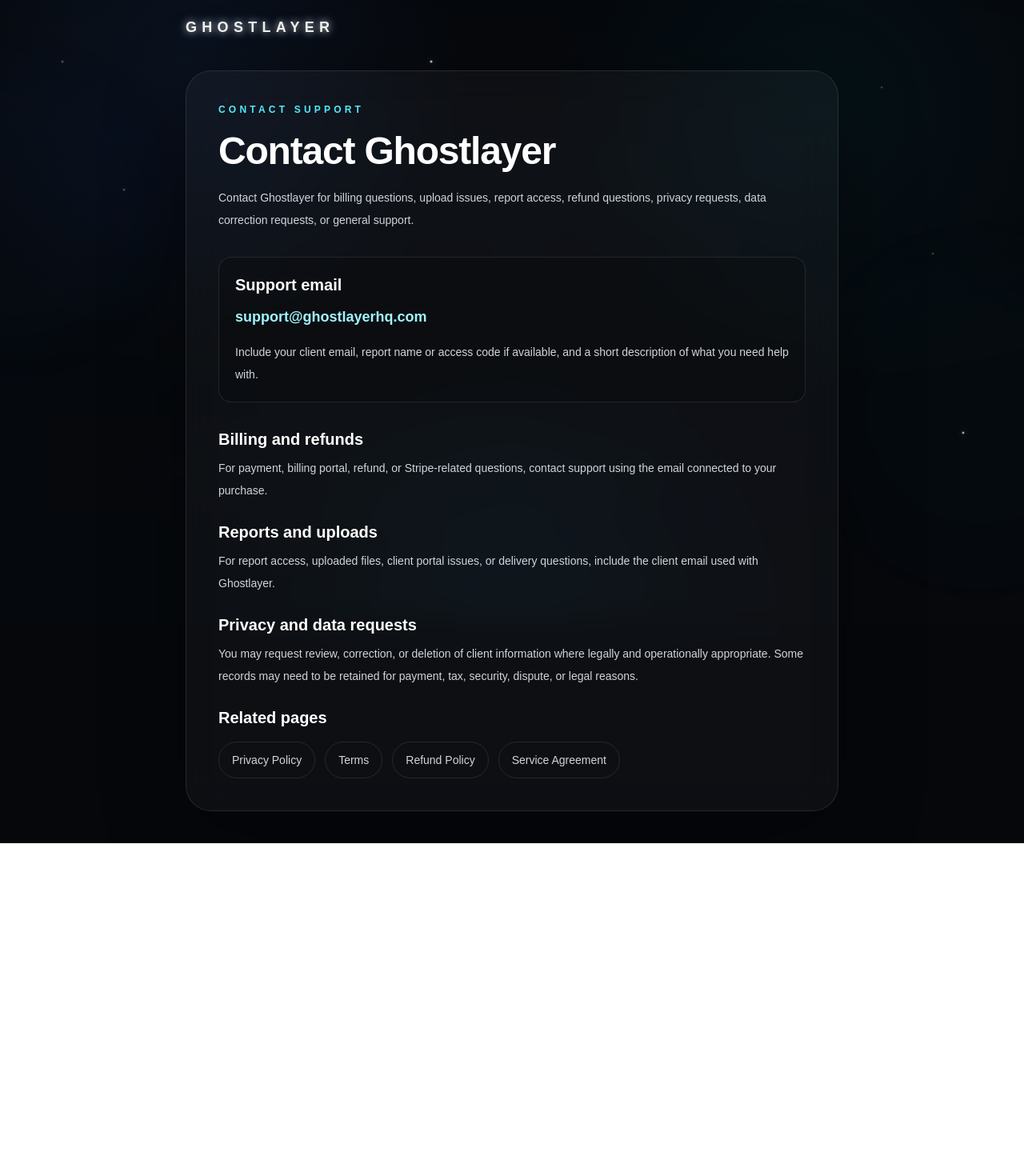
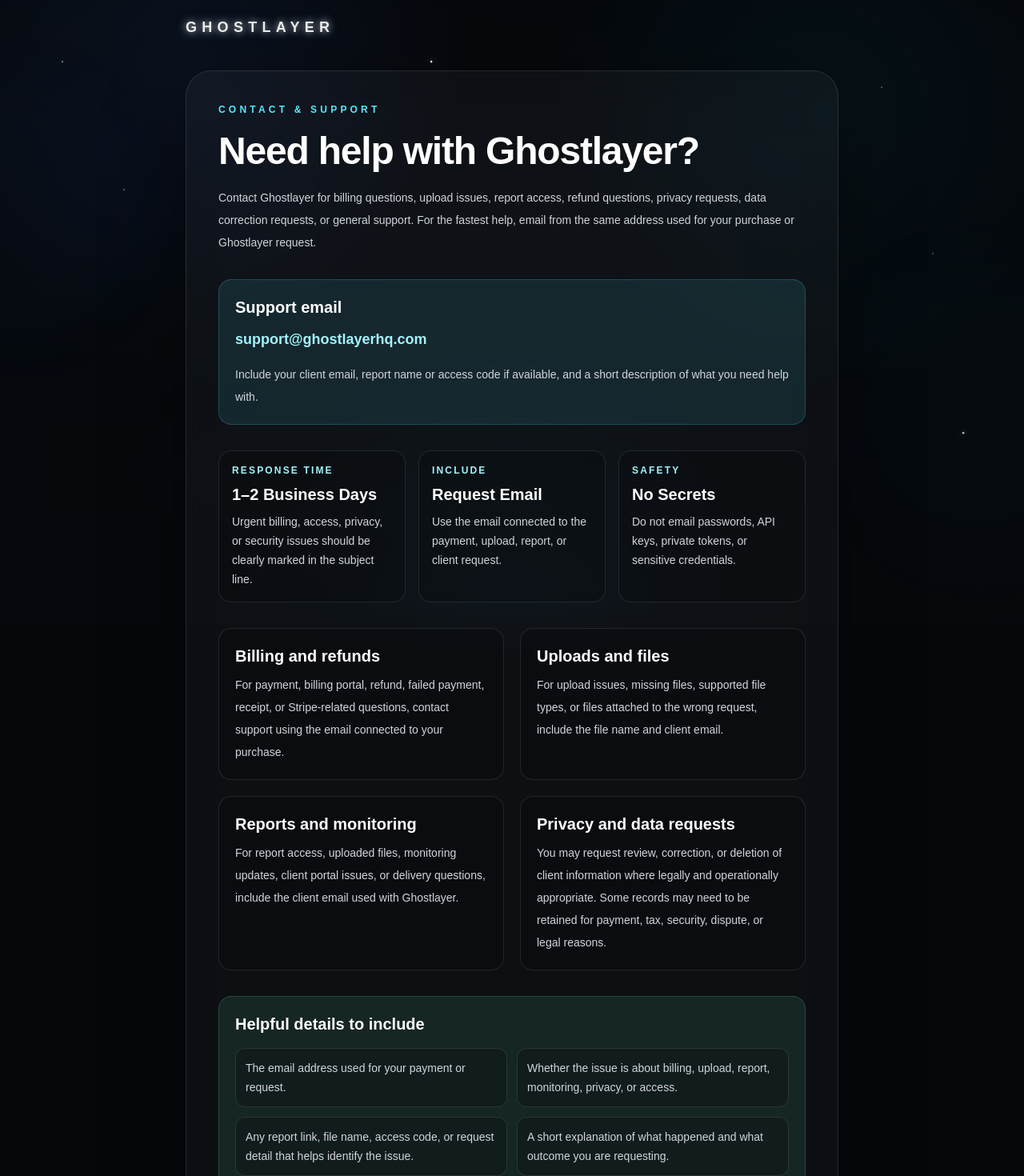
Before and after one commit to DexTheAIBusinessman/ghostlayer, a Next.js app: page /contact in a window 1280 px wide. Shown: the part 20-1490 px from the top of the page at 80% size. Before the commit the page ends 1074 px from the top, so only its background shows below. Built offline with nearby package versions, Linux system fonts and the light colour scheme.

Commit message:
improve contact support onboarding polish

```diff
--- a/app/contact/page.tsx
+++ b/app/contact/page.tsx
@@ -67,20 +67,21 @@
 
         <article className="rounded-[2rem] border border-white/10 bg-white/[0.035] p-6 shadow-[0_24px_100px_rgba(0,0,0,0.35)] backdrop-blur-xl sm:p-10">
           <p className="text-xs font-semibold uppercase tracking-[0.35em] text-cyan-300">
-            Contact Support
+            Contact & Support
           </p>
 
           <h1 className="mt-5 text-4xl font-black tracking-tight sm:text-5xl">
-            Contact Ghostlayer
+            Need help with Ghostlayer?
           </h1>
 
-          <p className="mt-5 text-sm leading-7 text-gray-300">
+          <p className="mt-5 max-w-3xl text-sm leading-7 text-gray-300">
             Contact Ghostlayer for billing questions, upload issues, report access,
             refund questions, privacy requests, data correction requests, or general
-            support.
+            support. For the fastest help, email from the same address used for your
+            purchase or Ghostlayer request.
           </p>
 
-          <div className="mt-8 rounded-2xl border border-white/10 bg-black/20 p-5">
+          <div className="mt-8 rounded-2xl border border-cyan-300/20 bg-cyan-300/10 p-5">
             <h2 className="text-xl font-bold text-white">Support email</h2>
 
             <a
@@ -96,34 +97,106 @@
             </p>
           </div>
 
-          <div className="mt-8 space-y-6 text-sm leading-7 text-gray-300">
-            <section>
+          <div className="mt-8 grid gap-4 md:grid-cols-3">
+            <div className="rounded-2xl border border-white/10 bg-black/20 p-4">
+              <p className="text-xs font-bold uppercase tracking-[0.18em] text-cyan-200">
+                Response Time
+              </p>
+              <p className="mt-2 text-xl font-black text-white">
+                1–2 Business Days
+              </p>
+              <p className="mt-2 text-sm leading-6 text-gray-300">
+                Urgent billing, access, privacy, or security issues should be clearly
+                marked in the subject line.
+              </p>
+            </div>
+
+            <div className="rounded-2xl border border-white/10 bg-black/20 p-4">
+              <p className="text-xs font-bold uppercase tracking-[0.18em] text-cyan-200">
+                Include
+              </p>
+              <p className="mt-2 text-xl font-black text-white">
+                Request Email
+              </p>
+              <p className="mt-2 text-sm leading-6 text-gray-300">
+                Use the email connected to the payment, upload, report, or client
+                request.
+              </p>
+            </div>
+
+            <div className="rounded-2xl border border-white/10 bg-black/20 p-4">
+              <p className="text-xs font-bold uppercase tracking-[0.18em] text-cyan-200">
+                Safety
+              </p>
+              <p className="mt-2 text-xl font-black text-white">
+                No Secrets
+              </p>
+              <p className="mt-2 text-sm leading-6 text-gray-300">
+                Do not email passwords, API keys, private tokens, or sensitive
+                credentials.
+              </p>
+            </div>
+          </div>
+
+          <div className="mt-8 grid gap-5 md:grid-cols-2">
+            <section className="rounded-2xl border border-white/10 bg-black/20 p-5">
               <h2 className="text-xl font-bold text-white">Billing and refunds</h2>
-              <p className="mt-2">
-                For payment, billing portal, refund, or Stripe-related questions,
-                contact support using the email connected to your purchase.
+              <p className="mt-2 text-sm leading-7 text-gray-300">
+                For payment, billing portal, refund, failed payment, receipt, or
+                Stripe-related questions, contact support using the email connected
+                to your purchase.
               </p>
             </section>
 
-            <section>
-              <h2 className="text-xl font-bold text-white">Reports and uploads</h2>
-              <p className="mt-2">
-                For report access, uploaded files, client portal issues, or delivery
-                questions, include the client email used with Ghostlayer.
+            <section className="rounded-2xl border border-white/10 bg-black/20 p-5">
+              <h2 className="text-xl font-bold text-white">Uploads and files</h2>
+              <p className="mt-2 text-sm leading-7 text-gray-300">
+                For upload issues, missing files, supported file types, or files
+                attached to the wrong request, include the file name and client email.
               </p>
             </section>
 
-            <section>
+            <section className="rounded-2xl border border-white/10 bg-black/20 p-5">
+              <h2 className="text-xl font-bold text-white">Reports and monitoring</h2>
+              <p className="mt-2 text-sm leading-7 text-gray-300">
+                For report access, uploaded files, monitoring updates, client portal
+                issues, or delivery questions, include the client email used with
+                Ghostlayer.
+              </p>
+            </section>
+
+            <section className="rounded-2xl border border-white/10 bg-black/20 p-5">
               <h2 className="text-xl font-bold text-white">Privacy and data requests</h2>
-              <p className="mt-2">
+              <p className="mt-2 text-sm leading-7 text-gray-300">
                 You may request review, correction, or deletion of client information
                 where legally and operationally appropriate. Some records may need to
                 be retained for payment, tax, security, dispute, or legal reasons.
               </p>
             </section>
+          </div>
 
-            <section>
+          <section className="mt-8 rounded-2xl border border-emerald-300/20 bg-emerald-300/10 p-5">
+            <h2 className="text-xl font-bold text-white">Helpful details to include</h2>
+
+            <ul className="mt-4 grid gap-3 text-sm leading-6 text-gray-300 md:grid-cols-2">
+              <li className="rounded-xl border border-white/10 bg-black/20 p-3">
+                The email address used for your payment or request.
+              </li>
+              <li className="rounded-xl border border-white/10 bg-black/20 p-3">
+                Whether the issue is about billing, upload, report, monitoring, privacy, or access.
+              </li>
+              <li className="rounded-xl border border-white/10 bg-black/20 p-3">
+                Any report link, file name, access code, or request detail that helps identify the issue.
+              </li>
+              <li className="rounded-xl border border-white/10 bg-black/20 p-3">
+                A short explanation of what happened and what outcome you are requesting.
+              </li>
+            </ul>
+          </section>
+
+          <section className="mt-8">
             <h2 className="text-xl font-bold text-white">Related pages</h2>
+
             <div className="mt-4 flex flex-wrap gap-3">
               <a
                 href="/privacy"
@@ -151,7 +224,6 @@
               </a>
             </div>
           </section>
-          </div>
         </article>
       </section>
 
```
Lines whose indentation alone changed are shown as unchanged.
